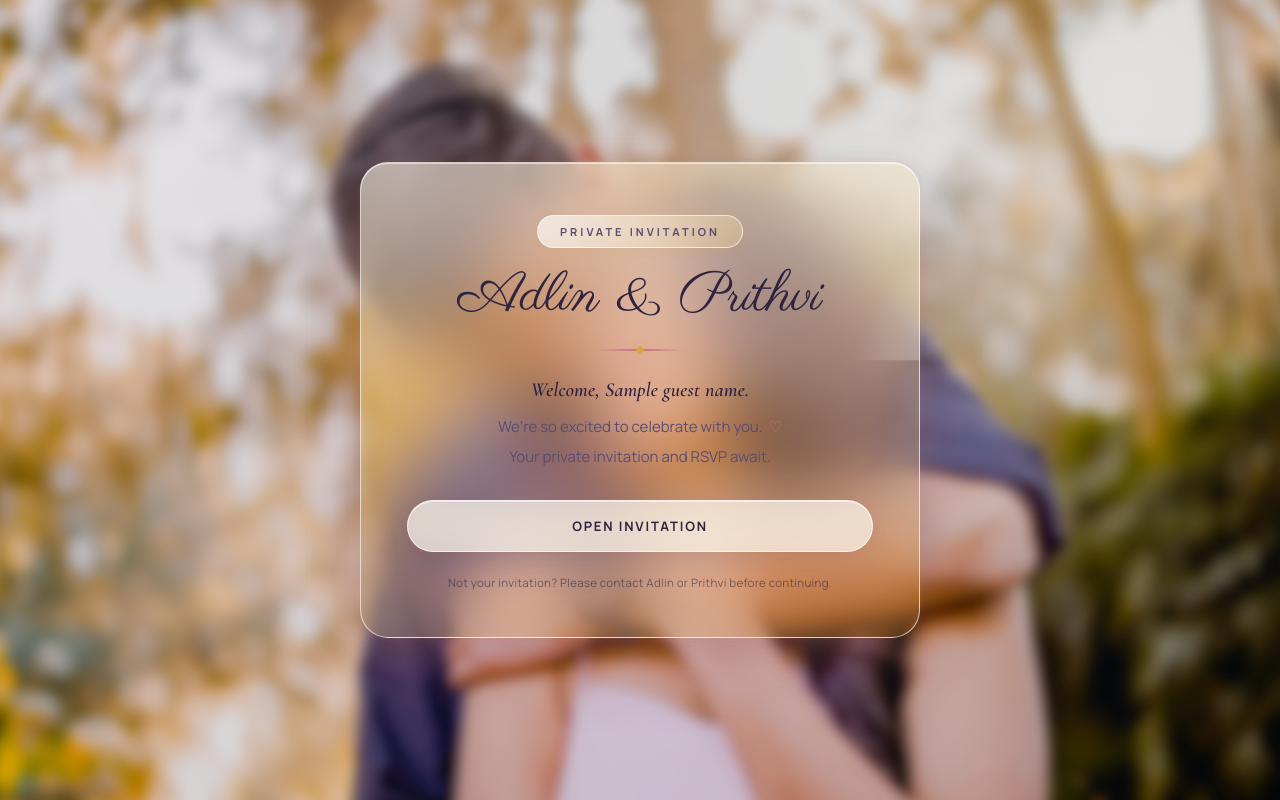
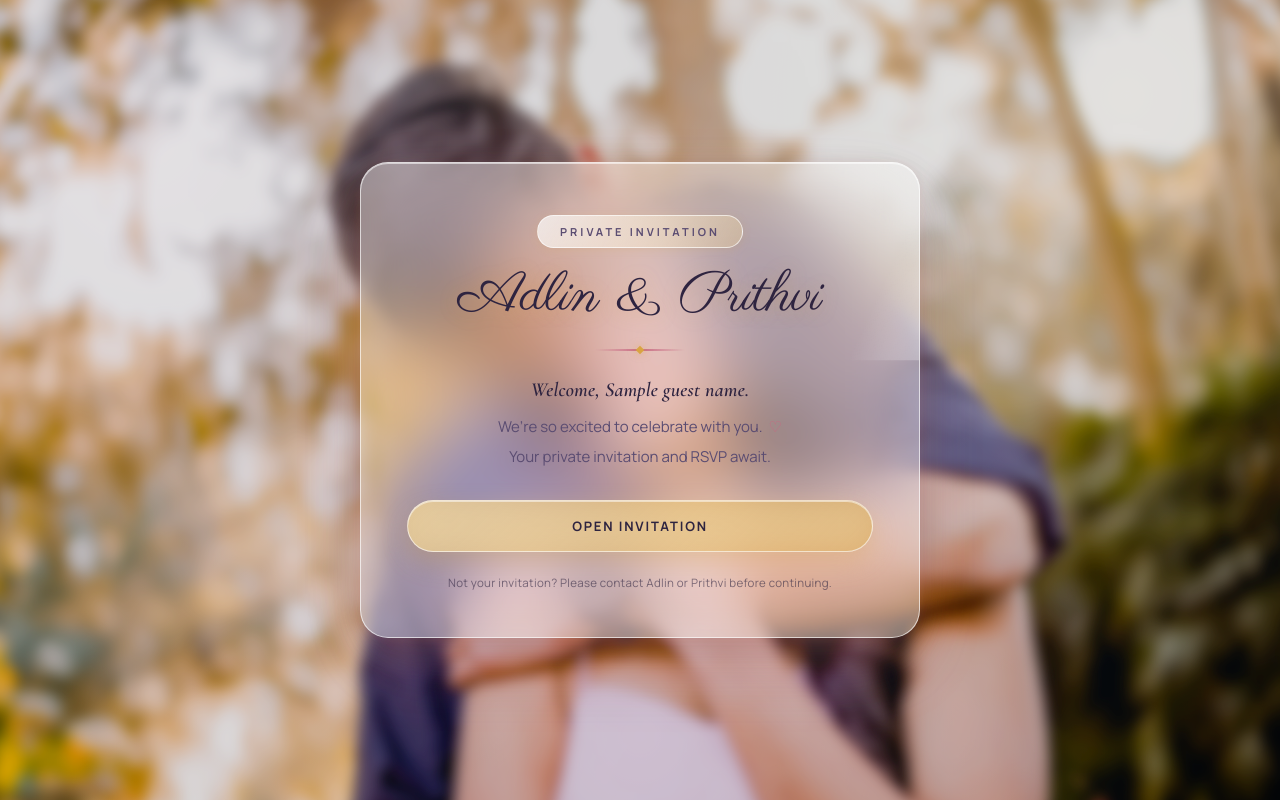
Before and after one commit to Prithvi7007/Wedding_Website_Final, a Flask app: template templates/index.html in a window 1280 px wide. Run offline with Flask 3, Linux system fonts and the light colour scheme; the template is opened without the code that fills it: most values are stand-ins (such as "Sample title", 1, 10 or a date in 2020); some libraries are stand-ins or nearby versions.

Commit message:
Claude style 7

```diff
--- a/static/style.css
+++ b/static/style.css
@@ -143,7 +143,6 @@
     padding: 52px 46px 44px;
     text-align: center;
     overflow: hidden;
-    background: linear-gradient(160deg, rgba(255, 250, 235, 0.58) 0%, rgba(240, 209, 144, 0.34) 55%, rgba(217, 164, 65, 0.22) 100%);
     box-shadow:
         0 30px 80px -20px rgba(199, 106, 131, 0.32),
         0 16px 46px -12px rgba(217, 164, 65, 0.24),
@@ -223,6 +222,7 @@
     color: var(--ink);
     line-height: 1.05;
     white-space: nowrap;
+    text-shadow: 0 2px 18px rgba(217, 164, 65, 0.35);
 }
 
 .login-divider {
@@ -276,22 +276,22 @@
     gap: 10px;
     padding: 15px 20px;
     border-radius: 999px;
-    background: var(--glass-strong);
-    border: 1px solid var(--glass-border);
+    background: linear-gradient(135deg, rgba(240, 209, 144, 0.75), rgba(217, 164, 65, 0.55));
+    border: 1px solid rgba(255, 255, 255, 0.6);
     backdrop-filter: blur(14px);
     color: var(--ink);
     font-size: 13px;
     font-weight: 700;
     letter-spacing: 1.8px;
     text-transform: uppercase;
-    box-shadow: var(--shadow-glass);
+    box-shadow: 0 10px 26px rgba(217, 164, 65, 0.30), inset 0 1px 0 rgba(255, 255, 255, 0.5);
     transition: transform 0.22s ease, box-shadow 0.22s ease, background 0.22s ease;
 }
 
 .open-invitation-btn:hover {
     transform: translateY(-2px);
-    background: rgba(255, 255, 255, 0.55);
-    box-shadow: var(--shadow-glass-lift);
+    background: linear-gradient(135deg, rgba(243, 216, 158, 0.85), rgba(217, 164, 65, 0.68));
+    box-shadow: 0 14px 32px rgba(217, 164, 65, 0.38), inset 0 1px 0 rgba(255, 255, 255, 0.6);
 }
 
 .open-invitation-btn:disabled,
```
